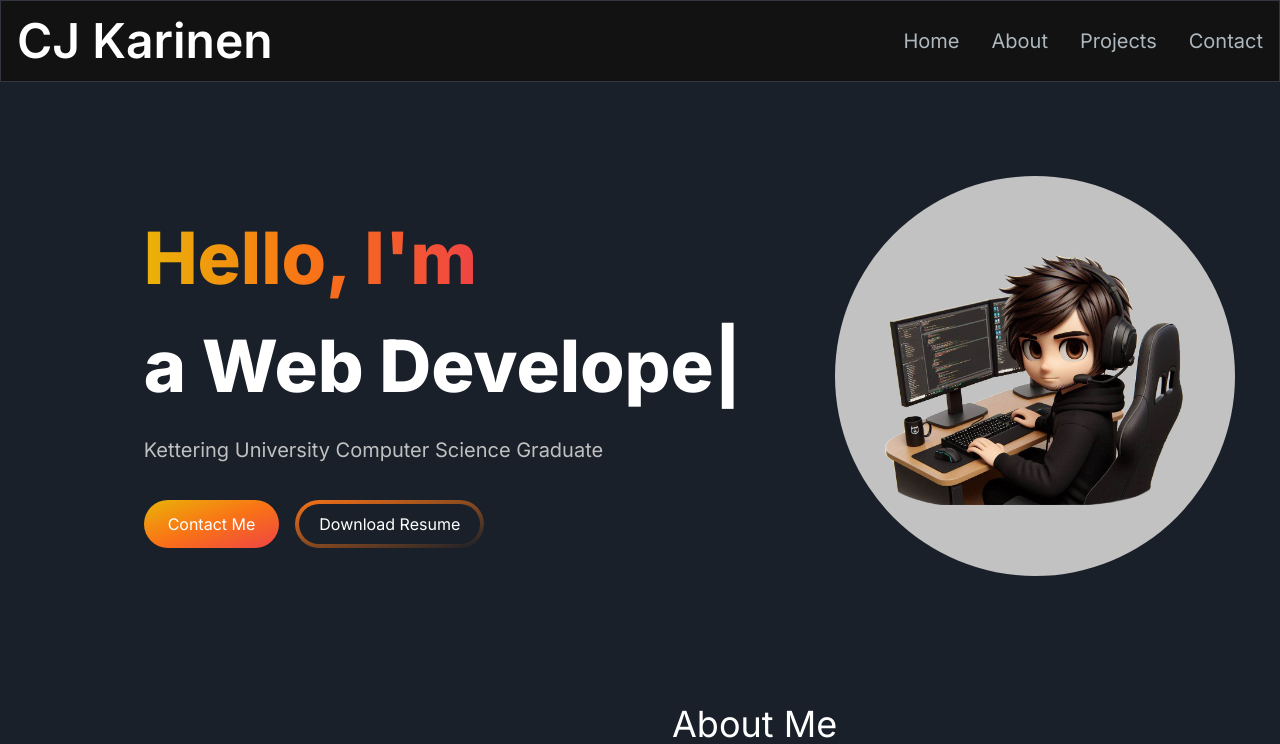
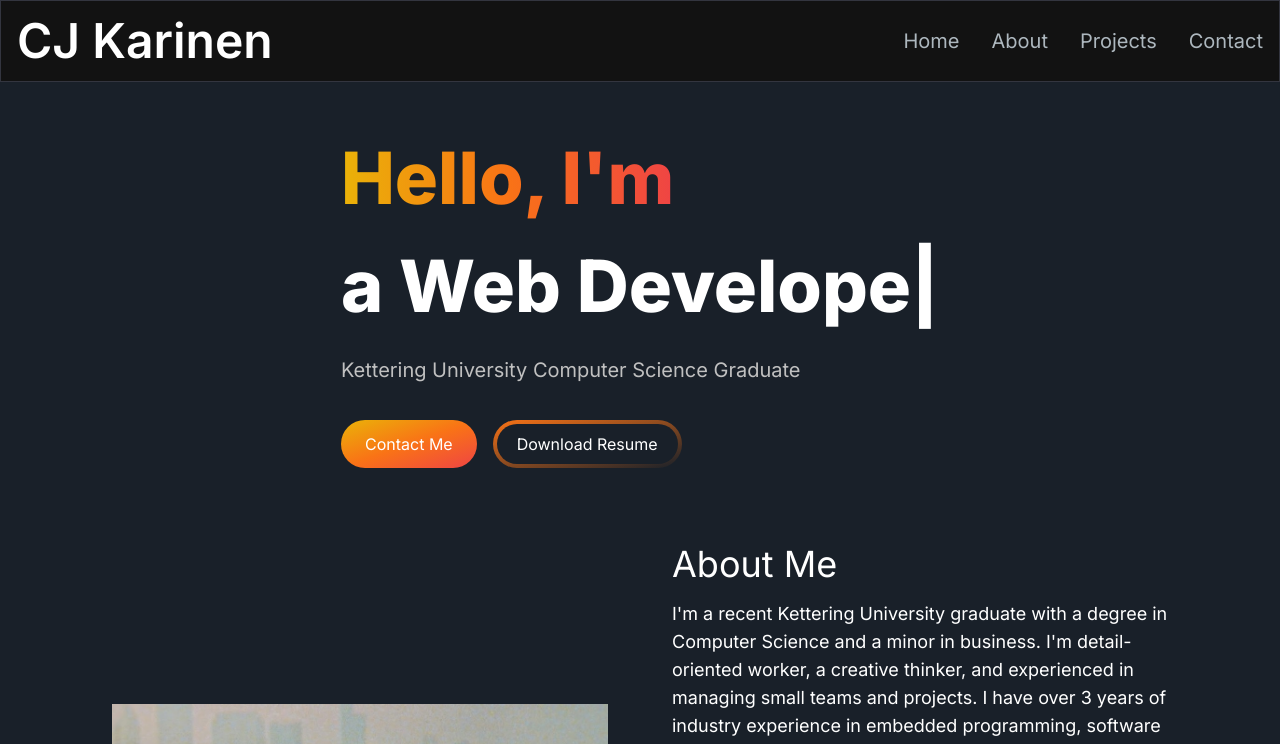
Before and after one commit to cjkarinen20/cjkarinen20.github.io, a Next.js app: page / in a window 1280 px wide. Shown: the top 744 px of the page. Built offline with nearby package versions, Linux system fonts and the light colour scheme.

Commit message:
Removed memoji hero image

```diff
--- a/src/app/Components/HeroSection.jsx
+++ b/src/app/Components/HeroSection.jsx
@@ -8,7 +8,13 @@ import { motion } from "framer-motion";
 const HeroSection = () => {
     return (
         <section className="lg:py-16" id="home">
-            <div className="grid grid-cols-1 sm:grid-cols-12">
+            <div className="grid grid-cols-1 sm:grid-cols-12 "
+            style={{
+                display: 'flex',
+                alignItems: 'center',
+                justifyContent: 'center',
+                height: '30vh',
+              }}>
                 <motion.div
                     initial={{ opacity: 0, scale: 0.5 }}
                     animate={{ opacity: 1, scale: 1 }}
@@ -56,23 +62,6 @@ const HeroSection = () => {
                         </Link>
                     </div>
                 </motion.div>
-
-                <motion.div
-                    initial={{ opacity: 0, scale: 0.5 }}
-                    animate={{ opacity: 1, scale: 1 }}
-                    transition={{ duration: 0.5 }}
-                    className="col-span-4 place-self-center mt-4 lg:mt-0"
-                >
-                    <div className="rounded-full bg-[#c3c2c2] w-[375px] h-[375px] lg:w-[400px] lg:h-[400px] relative">
-                        <Image
-                            src="/images/Hero.png"
-                            alt="OIG"
-                            className="absolute transform -translate-x-1/2 -translate-y-1/2 top-1/2 left-1/2"
-                            width={300}
-                            height={300}
-                        />
-                    </div>
-                </motion.div>
             </div>
         </section >
     );
```
